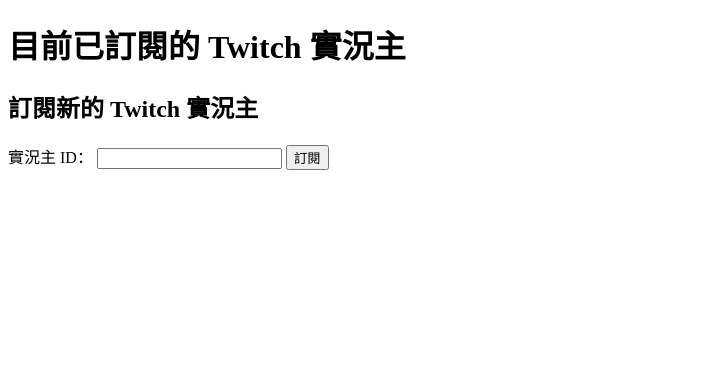
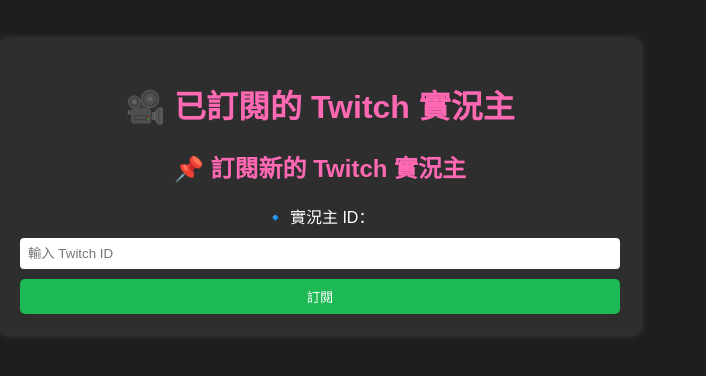
Before and after one commit to Lica3265/twitch_line_bot, a Flask app: page / in a window 1280 px wide. Shown: the top 376 px of the page, without its empty margins (0-706 px from the left). Run offline with Flask 3, Linux system fonts and the light colour scheme.

Commit message:
[Update]The UI got complaints for being ugly.

```diff
--- /dev/null
+++ b/app/static/style.css
@@ -0,0 +1,64 @@
+body {
+    font-family: Arial, sans-serif;
+    background-color: #1e1e1e;
+    color: #fff;
+    text-align: center;
+    margin: 40px auto;
+}
+
+.container {
+    max-width: 600px;
+    background: #2e2e2e;
+    padding: 20px;
+    border-radius: 8px;
+    box-shadow: 0px 0px 10px rgba(255, 255, 255, 0.2);
+}
+
+h1, h2 {
+    color: #ff69b4;
+}
+
+.streamer-list {
+    list-style: none;
+    padding: 0;
+}
+
+.streamer-item {
+    background: #444;
+    padding: 10px;
+    margin: 5px;
+    border-radius: 5px;
+    display: flex;
+    justify-content: space-between;
+}
+
+a {
+    color: #1DB954;
+    text-decoration: none;
+    font-weight: bold;
+}
+
+.subscribe-form {
+    display: flex;
+    flex-direction: column;
+    gap: 10px;
+}
+
+input {
+    padding: 8px;
+    border: none;
+    border-radius: 4px;
+}
+
+.unsubscribe-btn, .subscribe-btn {
+    background: #ff4444;
+    color: white;
+    border: none;
+    padding: 8px 15px;
+    border-radius: 5px;
+    cursor: pointer;
+}
+
+.subscribe-btn {
+    background: #1DB954;
+}
--- a/app/templates/subscriptions.html
+++ b/app/templates/subscriptions.html
@@ -2,27 +2,32 @@
 <html lang="zh">
 <head>
     <meta charset="UTF-8">
-    <title>已訂閱的 Twitch 實況主</title>
+    <title>Twitch 訂閱管理</title>
+    <link rel="stylesheet" href="static/style.css"> <!-- ✅ 引入外部 CSS -->
 </head>
 <body>
-    <h1>目前已訂閱的 Twitch 實況主</h1>
-    <ul>
+
+    <div class="container">
+        <h1>🎥 已訂閱的 Twitch 實況主</h1>
+        <ul class="streamer-list">
             {% for streamer in streamers %}
-            <li>
-                <a href="https://www.twitch.tv/{{ streamer }}">{{ streamer }}</a>
-                <form action="/unsubscribe" method="POST" style="display:inline;">
+                <li class="streamer-item">
+                    <a href="https://www.twitch.tv/{{ streamer }}" target="_blank">{{ streamer }}</a>
+                    <form action="/unsubscribe" method="POST">
                         <input type="hidden" name="broadcaster_id" value="{{ streamer }}">
-                    <button type="submit">取消訂閱</button>
+                        <button type="submit" class="unsubscribe-btn">取消訂閱</button>
                     </form>
                 </li>
             {% endfor %}
         </ul>
 
-    <h2>訂閱新的 Twitch 實況主</h2>
-    <form action="/subscribe" method="POST">
-        <label>實況主 ID：</label>
-        <input type="text" name="broadcaster_id" required>
-        <button type="submit">訂閱</button>
+        <h2>📌 訂閱新的 Twitch 實況主</h2>
+        <form action="/subscribe" method="POST" class="subscribe-form">
+            <label>🔹 實況主 ID：</label>
+            <input type="text" name="broadcaster_id" required placeholder="輸入 Twitch ID">
+            <button type="submit" class="subscribe-btn">訂閱</button>
         </form>
+    </div>
+
 </body>
 </html>
```
Also changed, not shown: README.md. Lines whose indentation alone changed are shown as unchanged.
